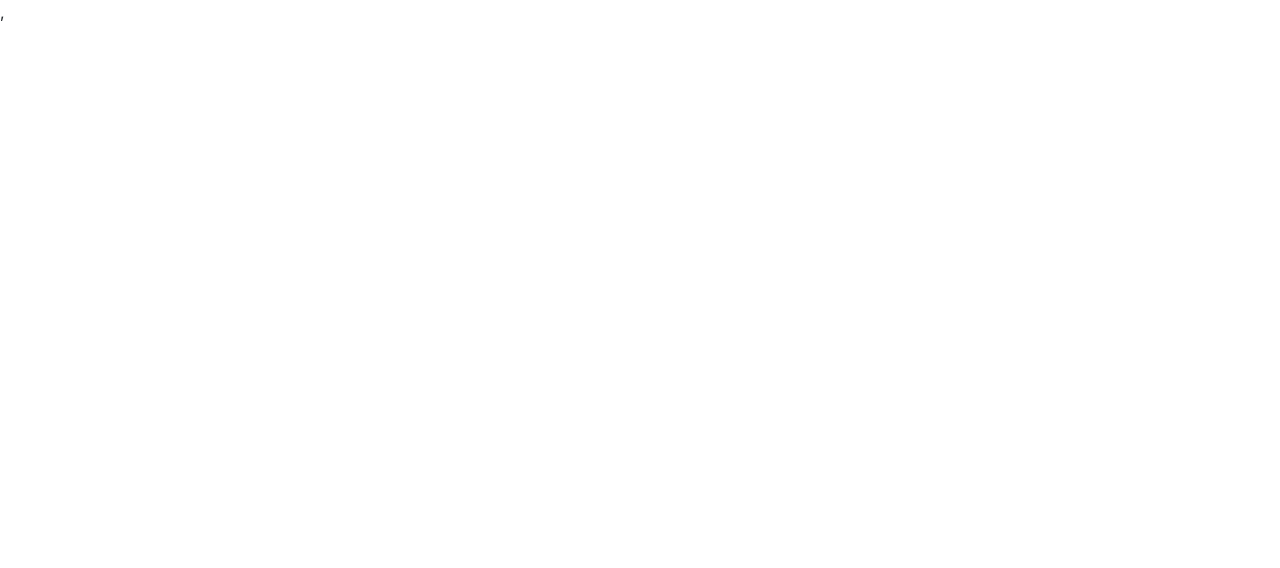
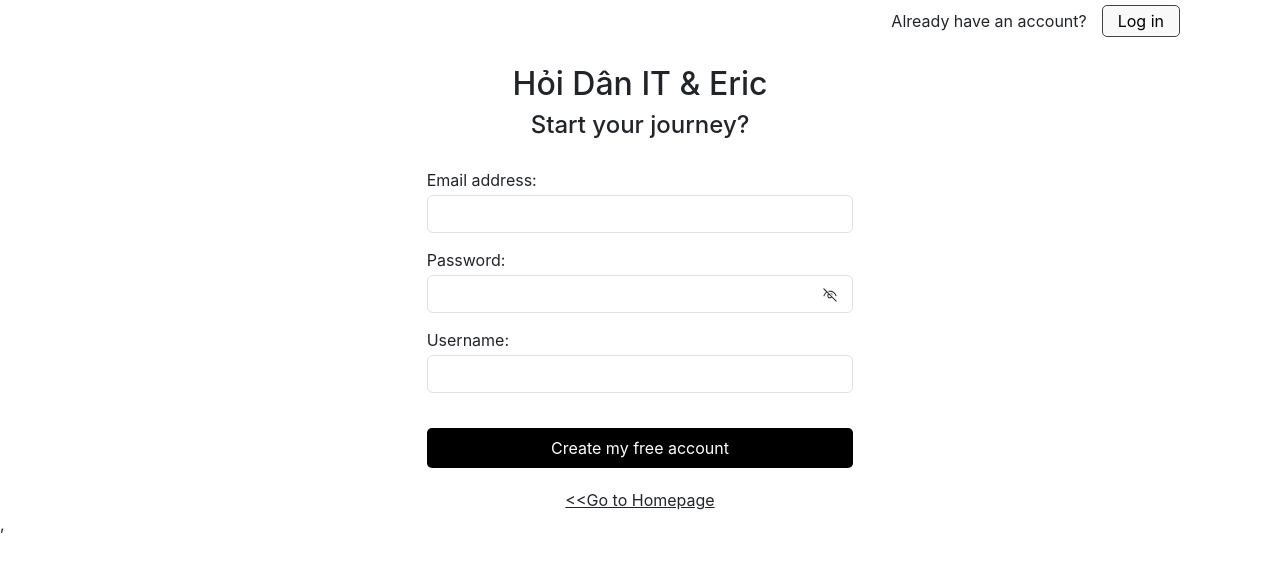
Before and after one commit to 31181024369/reactjs-Ultimate-begin, a React (Create React App) app: page /register in a window 1280 px wide. Before the commit this address had no page. Shown: the top 568 px of the page. Built offline with nearby package versions, Linux system fonts and the light colour scheme.

Commit message:
chuong7-bai78-11-3-2025

```diff
--- a/src/Layout.js
+++ b/src/Layout.js
@@ -12,6 +12,7 @@ import {
   import Login from './components/Auth/Login';
   import { ToastContainer, toast } from 'react-toastify';
   import 'react-toastify/dist/ReactToastify.css';
+import Register from "./components/Auth/Register";
 const Layout=(props)=>{
     return (
         <div>
@@ -25,6 +26,7 @@ const Layout=(props)=>{
                 <Route path="manage-users" element={<ManageUser />} />
             </Route>
             <Route path="/login" element={<Login></Login>} />
+            <Route path="/register" element={<Register></Register>} />
         </Routes>
         <ToastContainer
                 position="top-right"
--- a/src/components/Admin/content/ManageUser.js
+++ b/src/components/Admin/content/ManageUser.js
@@ -8,7 +8,7 @@ import ManageUpdateUser from "./ManageUpdateUser";
 import ModalDeleteUser from "./ModalDeleteUser";
 import TableUserPaginate from "./TableUserPaginate";
 const ManageUser=(props)=>{
-    const LIMIT_USER=3;
+    const LIMIT_USER=6;
     const [currentPage,setCurrentPage]=useState(1);
     const [pageCount, setPageCount] = useState(0);
     const [showModalCreateUser,setShowModalCreateUser]=useState(false);
--- a/src/components/Auth/Login.js
+++ b/src/components/Auth/Login.js
@@ -3,14 +3,18 @@ import './Login.scss';
 import { useNavigate } from "react-router-dom";
 import { postLogin } from '../../services/apiService';
 import { toast } from 'react-toastify';
+import { useDispatch } from 'react-redux';
+import { doLogin } from '../../redux/action/userAction';
 const Login=(props)=>{
     const navigate=useNavigate();
     const [email,setEmail]=useState("");
     const [password,setPassword]=useState("");
+    const dispatch=useDispatch();
     const handleLogin=async()=>{
         let data=await postLogin(email,password);
         console.log("data",data);
         if(data && data.EC===0){
+            dispatch(doLogin(data));
             toast.success(data.EM);
             navigate('/');
         }
@@ -22,7 +26,7 @@ const Login=(props)=>{
         <div className="login-container">
             <div className="header">
                 Don't have an account yet?
-                <button >Sign up</button>
+                <button onClick={()=>{navigate('/register')}}>Sign up</button>
             </div>
             <div className="title col-4 mx-auto">
                 HoiDanIt
--- /dev/null
+++ b/src/components/Auth/Register.js
@@ -0,0 +1,94 @@
+import { useState } from 'react';
+import './Register.scss';
+import { toast } from 'react-toastify';
+import { useNavigate } from "react-router-dom";
+import { postRegister } from '../../services/apiService';
+import { VscEye } from "react-icons/vsc";
+import { VscEyeClosed } from "react-icons/vsc";
+const Register=(props)=>{
+    const navigate=useNavigate();
+    const [email,setEmail]=useState("");
+    const [username,setUsername]=useState("");
+    const [password,setPassword]=useState("");
+    const [isShowPassword,setIsShowPassword]=useState(false);
+    const validateEmail = (email) => {
+        return String(email)
+          .toLowerCase()
+          .match(
+            /^(([^<>()[\]\\.,;:\s@"]+(\.[^<>()[\]\\.,;:\s@"]+)*)|.(".+"))@((\[[0-9]{1,3}\.[0-9]{1,3}\.[0-9]{1,3}\.[0-9]{1,3}\])|(([a-zA-Z\-0-9]+\.)+[a-zA-Z]{2,}))$/
+          );
+      };
+    const handleRegister=async()=>{
+        const isValidateEmail=validateEmail(email);
+        if(!isValidateEmail){
+            toast.error('invalid email');
+            return ;
+        }
+        if(!password){
+            toast.error('invalid password');
+            return ;
+        }
+        let data=await postRegister(email,username,password);
+        if(data && data.EC===0){
+            toast.success(data.EM);
+            navigate('/login');
+        }
+        if(data && data.EC!==0){
+            toast.error(data.EM);
+        }
+    }
+
+    return (
+        <div className='register-content'>
+            <div className='header'>
+                <span>Already have an account?</span>
+                <button onClick={()=>{navigate('/login')}}>Log in</button>
+            </div>
+            <div className='title col-4 mx-auto'>
+                <h2>Hỏi Dân IT & Eric</h2>
+                <h4>Start your journey?</h4>
+            </div>
+            <div className='content-form col-4 mx-auto'>
+                <div class="form-group">
+                    <label for="email">Email address:</label>
+                    <input type="email"
+                    class="form-control"
+                     value={email}
+                     onChange={(event)=>setEmail(event.target.value)}
+                      />
+                </div>
+                <div class="form-group pass-group">
+                    <label for="pwd">Password:</label>
+                    <input type={isShowPassword? "text":"password"} class="form-control"
+                    value={password}
+                    onChange={(event)=>setPassword(event.target.value)}
+                     />
+                     {isShowPassword ?
+                      <span className='icons-eye'
+                      onClick={()=>setIsShowPassword(false)}
+                      ><VscEye /></span> :
+                      <span className='icons-eye'
+                      onClick={()=>setIsShowPassword(true)}
+                      ><VscEyeClosed /></span>}
+                </div>
+                <div class="form-group">
+                    <label for="email">Username:</label>
+                    <input type="username" class="form-control"
+                    value={username}
+                    onChange={(event)=>setUsername(event.target.value)}
+                     />
+                </div>
+                <div>
+                        <button
+                        onClick={()=>handleRegister()}
+                        ><span>Create my free account</span></button>
+                </div>
+                <div className='text-center'>
+                    <span className='back'>&#60;&#60;Go to Homepage</span>
+                </div>
+            </div>
+        </div>
+    )
+
+}
+export default Register;
--- /dev/null
+++ b/src/components/Auth/Register.scss
@@ -0,0 +1,57 @@
+.register-content{
+    .header{
+        height: 45px;
+        text-align: right;
+        padding:  5px 100px 0 100px;
+        button{
+            padding: 3px 15px;
+            margin-left: 15px;
+            border-radius: 5px;
+            background: #f9f9f9;
+            border: 1px rgb(68, 67, 67) solid;
+            &:hover{
+                background-color: white;
+            }
+        }
+    }
+    .title{
+        font-size: 25px;
+         text-align: center;
+         padding: 20px 0;
+    }
+     .content-form{
+        .loaderIcon{
+            margin-right: 7px;
+            top: 2px;
+            animation: spin 1s infinite linear;
+        }
+        input{
+            margin-bottom: 15px;
+            margin-top: 3px;
+        }
+        button{
+            width: 100%;
+            height: 40px;
+            border: none;
+            border-radius: 5px;
+            margin: 20px 0;
+            color: white;
+            background: black;
+
+        }
+        .back{
+            text-align: center;
+            cursor: pointer;
+            text-decoration: underline;
+        }
+        .pass-group{
+            position: relative;
+            .icons-eye{
+                position: absolute;
+                right: 15px;
+                top: 33px;
+            }
+        }
+
+    }
+}
--- a/src/components/Header/Header.js
+++ b/src/components/Header/Header.js
@@ -2,11 +2,17 @@ import Container from 'react-bootstrap/Container';
 import Nav from 'react-bootstrap/Nav';
 import Navbar from 'react-bootstrap/Navbar';
 import NavDropdown from 'react-bootstrap/NavDropdown';
+import { useSelector } from 'react-redux';
 import { NavLink,useNavigate } from "react-router-dom";
 const Header=()=>{
+  const isAuthenticated=useSelector(state=>state.user.isAuthenticated);
+  const account=useSelector(state=>state.user.account);
   const navigate=useNavigate();
   const handleLogin=()=>{
     navigate('/login');
+  }
+  const handleRegister=()=>{
+    navigate('/register');
   }
   return (
     <Navbar expand="lg" className="bg-body-tertiary">
@@ -23,15 +29,20 @@ const Header=()=>{
             <Nav.Link href="#link">Admin</Nav.Link> */}
           </Nav>
           <Nav>
-            <button className='btn-login' onClick={()=>handleLogin()}>Log in</button>
-            <button className='btn-signup'>Sign up</button>
-          {/* <NavDropdown title="Settings" id="basic-nav-dropdown">
+            {isAuthenticated===false ?
+            <>
+              <button className='btn-login' onClick={()=>handleLogin()}>Log in</button>
+              <button className='btn-signup' onClick={()=>{handleRegister()}}>Sign up</button>
+            </>
+            :
+            <NavDropdown title="Settings" id="basic-nav-dropdown">
               <NavDropdown.Item href="">Log in</NavDropdown.Item>
               <NavDropdown.Item href="">
                 Log out
               </NavDropdown.Item>
               <NavDropdown.Item href="">Profile</NavDropdown.Item>
-            </NavDropdown> */}
+            </NavDropdown>
+            }
           </Nav>
         </Navbar.Collapse>
       </Container>
--- /dev/null
+++ b/src/redux/action/userAction.js
@@ -0,0 +1,7 @@
+export const FETCH_USER_LOGIN_SUCCESS='FETCH_USER_LOGIN_SUCCESS';
+export const doLogin=(data)=>{
+    return {
+        type:FETCH_USER_LOGIN_SUCCESS,
+        payload:data
+    }
+}
--- a/src/redux/reducer/rootReducer.js
+++ b/src/redux/reducer/rootReducer.js
@@ -1,8 +1,10 @@
 import { combineReducers } from 'redux';
 import counterReducer from './counterReducer';
+import userReducer from './userReducer';
 
 const rootReducer = combineReducers({
     counter: counterReducer,
+    user:userReducer
 });
 
 export default rootReducer;
--- /dev/null
+++ b/src/redux/reducer/userReducer.js
@@ -0,0 +1,29 @@
+import {FETCH_USER_LOGIN_SUCCESS} from '../action/userAction';
+const INITIAL_STATE={
+    account:{
+        access_token:'',
+        refresh_token:'',
+        username:'',
+        image:'',
+        role:''
+    },
+    isAuthenticated:false
+};
+const userReducer=(state=INITIAL_STATE,action)=>{
+    switch (action.type){
+        case FETCH_USER_LOGIN_SUCCESS:
+            return {
+                ...state,
+                account:{
+                    access_token:action?.payload?.DT?.access_token,
+                    refresh_token:action?.payload?.DT?.refresh_token,
+                    username:action?.payload?.DT?.username,
+                    image:action?.payload?.DT?.image,
+                    role:action?.payload?.DT?.role,
+                },
+                isAuthenticated:true
+            };
+        default: return state;
+    }
+}
+export default userReducer;
--- a/src/services/apiService.js
+++ b/src/services/apiService.js
@@ -30,4 +30,9 @@ const postLogin=(userEmail,userPassword)=>{
         {email:userEmail,password:userPassword}
     );
 }
-export {postCreateNewUser,getAllUsers,putUpdateUser,deleteUser,getUserWithPaginate,postLogin}
+const postRegister=(email,username,password)=>{
+    return axios.post(`/api/v1/register`,{
+        email,username,password
+    });
+}
+export {postCreateNewUser,getAllUsers,putUpdateUser,deleteUser,getUserWithPaginate,postLogin,postRegister}
```
